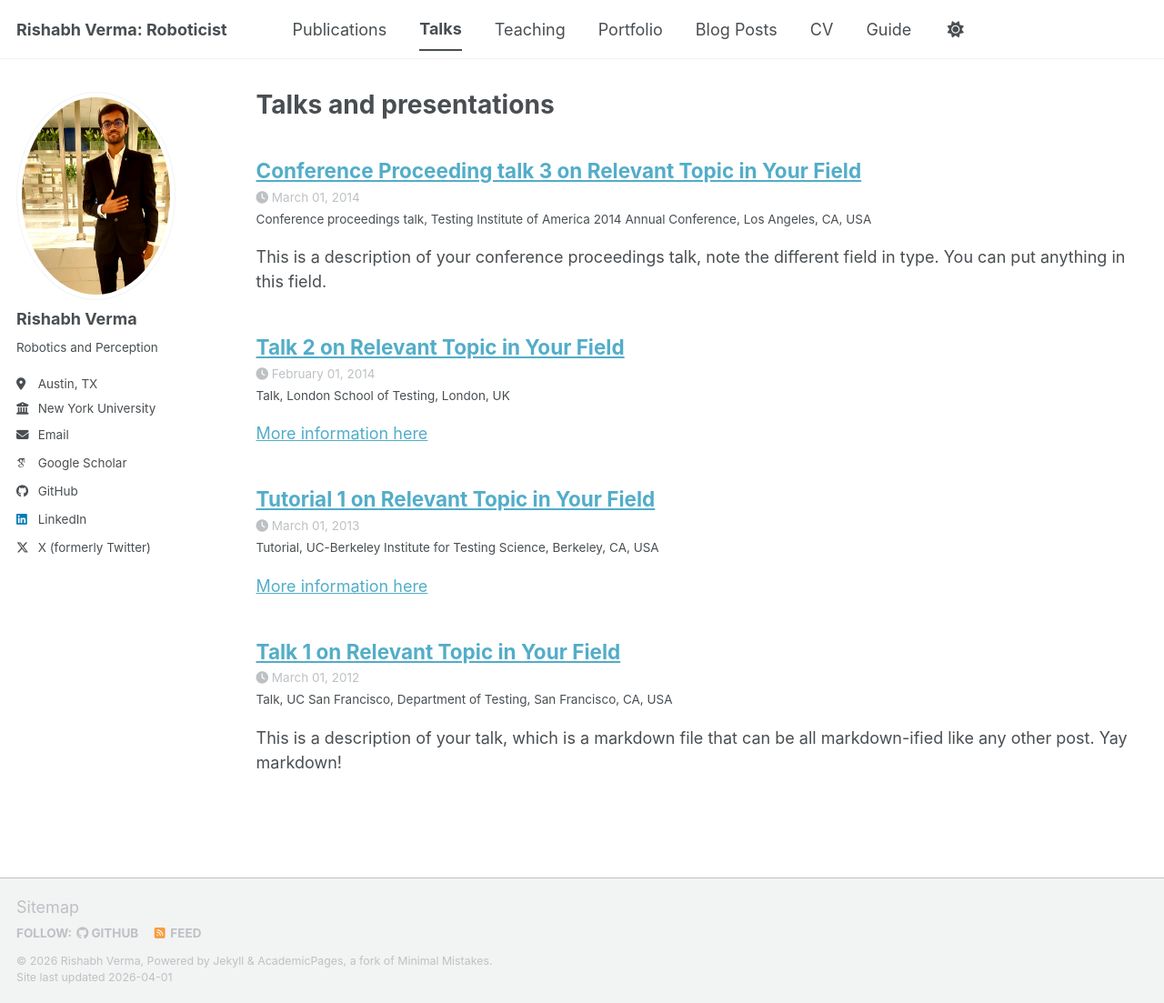
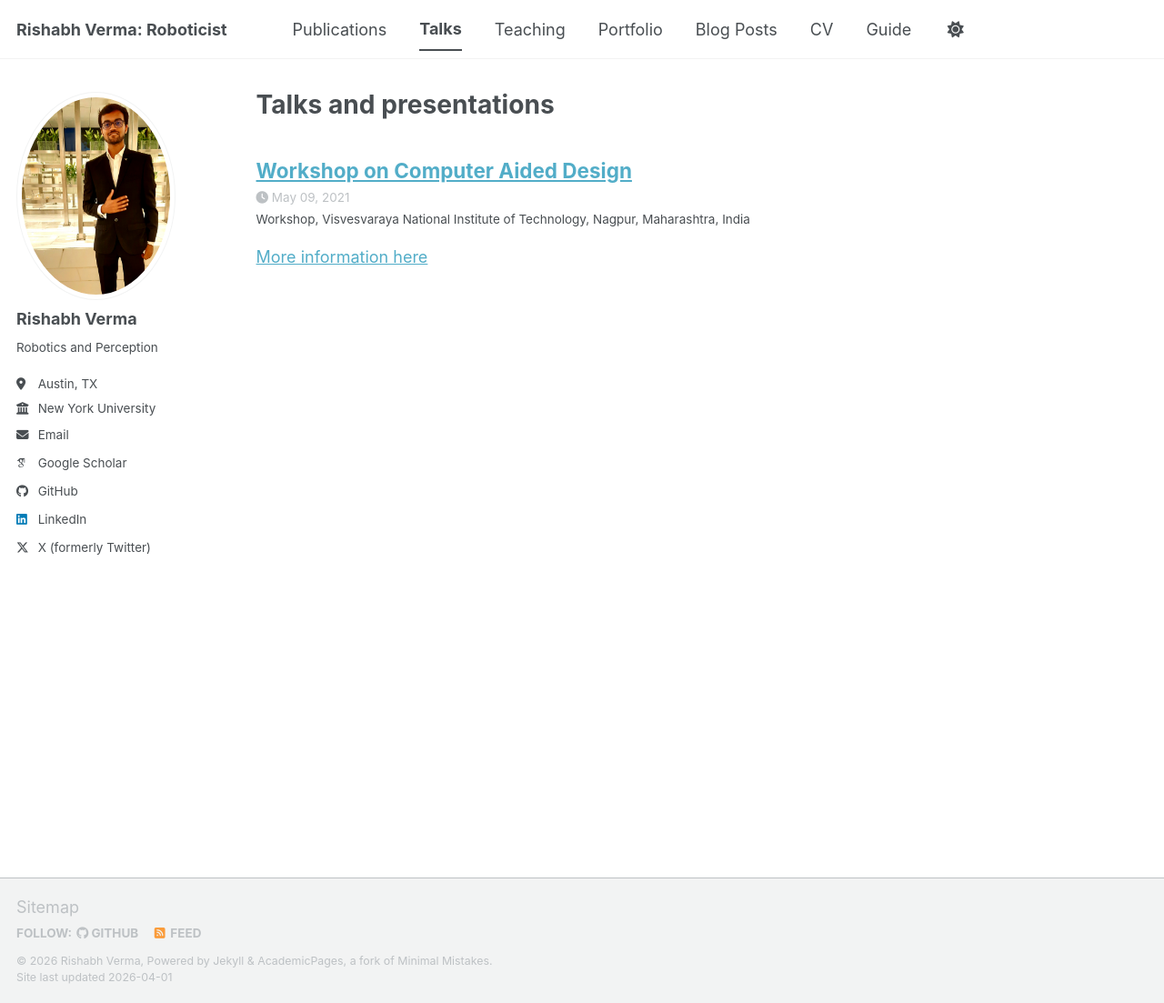
Before and after one commit to RiVer2000/RiVer2000.github.io, a Jekyll site: the page built from _pages/talks.html, in a window 1280 px wide and 1103 px high. Shown: the whole window at 91% size. Built offline with Jekyll 4.4.1, drawn with Linux system fonts in a browser that asks for light colours; some web fonts are replaced; a script bundle is joined from its source files by our own code; library files that are not in the unit come from our copies.

Commit message:
workshop ivlabs cad

```diff
--- a/_talks/2012-03-01-talk-1.md
+++ /dev/null
@@ -1,11 +0,0 @@
----
-title: "Talk 1 on Relevant Topic in Your Field"
-collection: talks
-type: "Talk"
-permalink: /talks/2012-03-01-talk-1
-venue: "UC San Francisco, Department of Testing"
-date: 2012-03-01
-location: "San Francisco, CA, USA"
----
-
-This is a description of your talk, which is a markdown file that can be all markdown-ified like any other post. Yay markdown!
--- a/_talks/2014-02-01-talk-2.md
+++ /dev/null
@@ -1,13 +0,0 @@
----
-title: "Talk 2 on Relevant Topic in Your Field"
-collection: talks
-type: "Talk"
-permalink: /talks/2014-02-01-talk-2
-venue: "London School of Testing"
-date: 2014-02-01
-location: "London, UK"
----
-
-[More information here](http://example2.com)
-
-This is a description of your talk, which is a markdown files that can be all markdown-ified like any other post. Yay markdown!
--- a/_talks/2014-03-01-talk-3.md
+++ /dev/null
@@ -1,11 +0,0 @@
----
-title: "Conference Proceeding talk 3 on Relevant Topic in Your Field"
-collection: talks
-type: "Conference proceedings talk"
-permalink: /talks/2014-03-01-talk-3
-venue: "Testing Institute of America 2014 Annual Conference"
-date: 2014-03-01
-location: "Los Angeles, CA, USA"
----
-
-This is a description of your conference proceedings talk, note the different field in type. You can put anything in this field.
--- a/_talks/2013-03-01-tutorial-1.md
+++ b/_talks/CAD.md
@@ -1,11 +1,11 @@
 ---
-title: "Tutorial 1 on Relevant Topic in Your Field"
+title: "Workshop on Computer Aided Design"
 collection: talks
-type: "Tutorial"
-permalink: /talks/2013-03-01-tutorial-1
-venue: "UC-Berkeley Institute for Testing Science"
-date: 2013-03-01
-location: "Berkeley, CA, USA"
+type: "Workshop"
+permalink: /talks/CAD
+venue: "Visvesvaraya National Institute of Technology"
+date: 2021-05-09
+location: "Nagpur, Maharashtra, India"
 ---
 
 [More information here](http://exampleurl.com)
```
